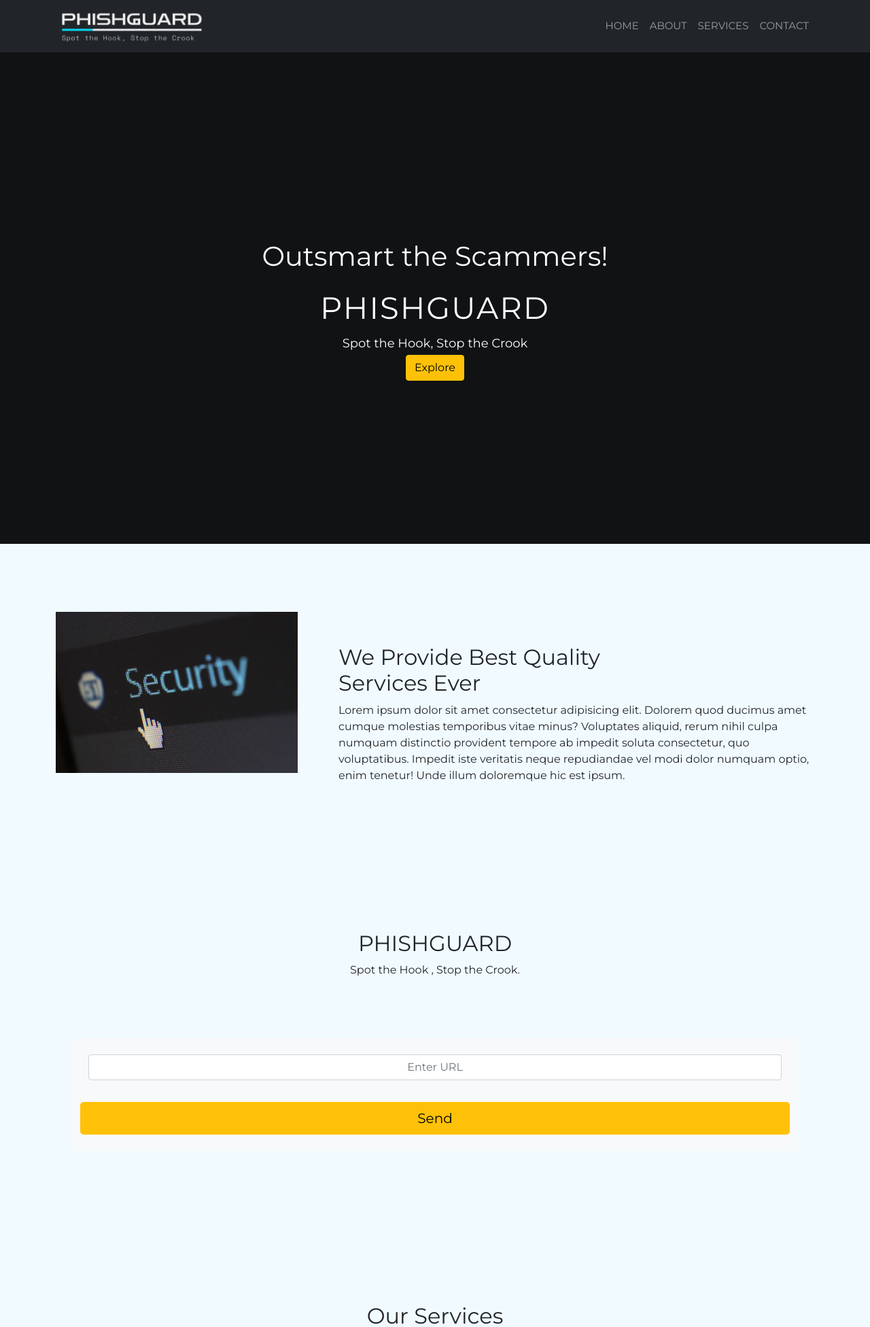
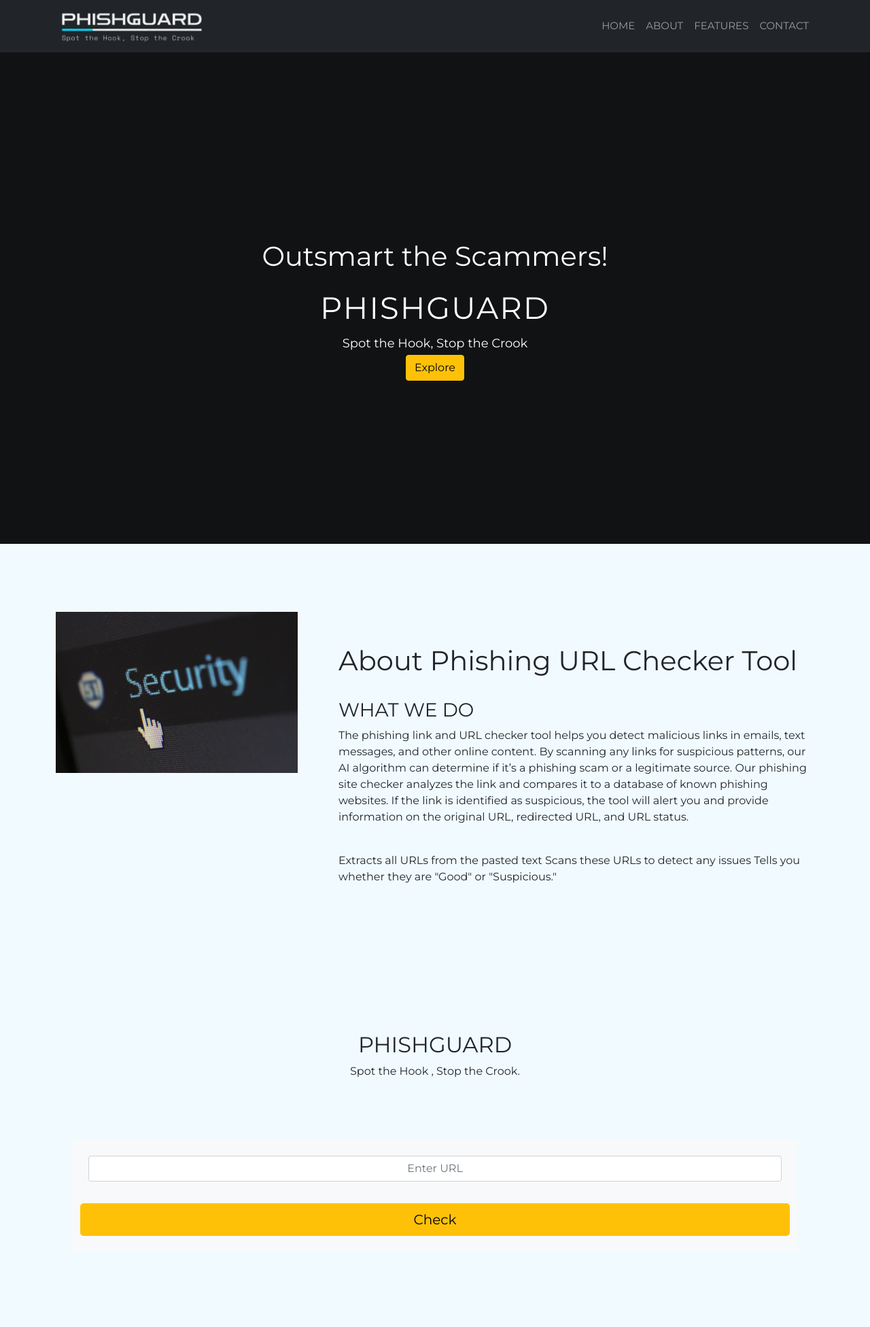
Before and after one commit to ShubhamHaraniya/Phishing-Site-Detector, a Flask app: page / in a window 1280 px wide. Shown: the top 1952 px of the page at 68% size. Run offline with Flask 2, Linux system fonts and the light colour scheme; parts of the project's set-up code (start-up, migrations or seed data) failed here and were passed over; some web fonts are replaced.

Commit message:
Update index.html

```diff
--- a/templates/index.html
+++ b/templates/index.html
@@ -48,7 +48,7 @@
                     </li>
 
                     <li class="nav-item">
-                        <a class="nav-link" href="#services">Services</a>
+                        <a class="nav-link" href="#services">Features</a>
                     </li>
 
                     <li class="nav-item">
@@ -121,13 +121,17 @@
 
                 <div class="col-lg-8 col-md-12 col-12 ps-lg-5 mt-md-5">
                     <div class="about-text">
-                        <h2>We Provide Best Quality <br> Services Ever</h2>
-                        <p>Lorem ipsum dolor sit amet consectetur adipisicing elit. Dolorem quod ducimus amet cumque
-                            molestias temporibus vitae minus? Voluptates aliquid, rerum nihil culpa numquam distinctio
-                            provident tempore ab impedit soluta consectetur, quo voluptatibus. Impedit iste veritatis
-                            neque repudiandae vel modi dolor numquam optio, enim tenetur! Unde illum doloremque hic est
-                            ipsum.</p>
+                        <h1>About Phishing URL Checker Tool</h1>
+                    </br>
+                        <h3>WHAT WE DO</h3>
+                        <p>The phishing link and URL checker tool helps you detect malicious links in emails, text messages, and other online content. By scanning any links for suspicious patterns, our AI algorithm can determine if it’s a phishing scam or a legitimate source.
+                            Our phishing site checker analyzes the link and compares it to a database of known phishing websites. If the link is identified as suspicious, the tool will alert you and provide information on the original URL, redirected URL, and URL status.
+                        </p>
 
+                    </br>
+                        <p>Extracts all URLs from the pasted text
+                            Scans these URLs to detect any issues
+                            Tells you whether they are "Good" or "Suspicious."</p>
                     </div>
                 </div>
             </div>
@@ -156,7 +160,7 @@
                                 </div>
                             </div>
 
-                            <button class="btn btn-warning btn-lg btn-block mt-3" id="btn" role="button">Send</button>
+                            <button class="btn btn-warning btn-lg btn-block mt-3" id="btn" role="button">Check</button>
                             <!-- <a href="result.html" class="btn btn-warning btn-lg btn-block mt-3">Send</a> -->
                         </div>
                     </form>
@@ -209,8 +213,8 @@
             <div class="row">
                 <div class="col-md-12">
                     <div class="section-header text-center pb-5">
-                        <h2>Our Services</h2>
-                        <p>Lorem ipsum dolor sit amet consectetur <br> adipisicing elit. Et, dolores?</p>
+                        <h2>Our Features</h2>
+                        <!-- <p>Lorem ipsum dolor sit amet consectetur <br> adipisicing elit. Et, dolores?</p> -->
                     </div>
                 </div>
             </div>
@@ -219,11 +223,9 @@
                 <div class="col-12 col-md-12 col-lg-4">
                     <div class="card text-white text-center bg-dark pb-2">
                         <div class="card-body">
-                            <i class="bi bi-subtract"></i>
-                            <h3 class="card-title">Best Quality</h3>
-                            <p class="lead">Lorem ipsum dolor sit amet consectetur adipisicing elit. Tempore voluptas,
-                                laboriosam quis ut impedit neque inventore laudantium architecto similique fugiat
-                                dignissimos, pariatur minus nisi culpa.</p>
+                            <i class="bi bi-search"></i>
+                            <h3 class="card-title">URL Analysis</h3>
+                            <p class="lead">The website should analyze URLs for signs of phishing,such as deceptive domain names or suspicious characters.</p>
 
                         </div>
                     </div>
@@ -232,11 +234,9 @@
                 <div class="col-12 col-md-12 col-lg-4">
                     <div class="card text-white text-center bg-dark pb-2">
                         <div class="card-body">
-                            <i class="bi bi-slack"></i>
-                            <h3 class="card-title">Sustainability</h3>
-                            <p class="lead">Lorem ipsum dolor sit amet consectetur adipisicing elit. Tempore voluptas,
-                                laboriosam quis ut impedit neque inventore laudantium architecto similique fugiat
-                                dignissimos, pariatur minus nisi culpa.</p>
+                            <i class="bi bi-upc-scan"></i>
+                            <h3 class="card-title">Real-time Scanning</h3>
+                            <p class="lead">Continuous monitoring of websites for phishing content and immediate alerts when suspicious activity is detected.></p>
 
                         </div>
                     </div>
@@ -246,10 +246,8 @@
                     <div class="card text-white text-center bg-dark pb-2">
                         <div class="card-body">
                             <i class="bi bi-playstation"></i>
-                            <h3 class="card-title">Integrity</h3>
-                            <p class="lead">Lorem ipsum dolor sit amet consectetur adipisicing elit. Tempore voluptas,
-                                laboriosam quis ut impedit neque inventore laudantium architecto similique fugiat
-                                dignissimos, pariatur minus nisi culpa.</p>
+                            <h3 class="card-title">Browser Extensions</h3>
+                            <p class="lead">Offer browser extensions or plugins to provide real-time warnings while user browse the web and Offer APIs for integration with other security tools and platform.</p>
 
                         </div>
                     </div>
```
